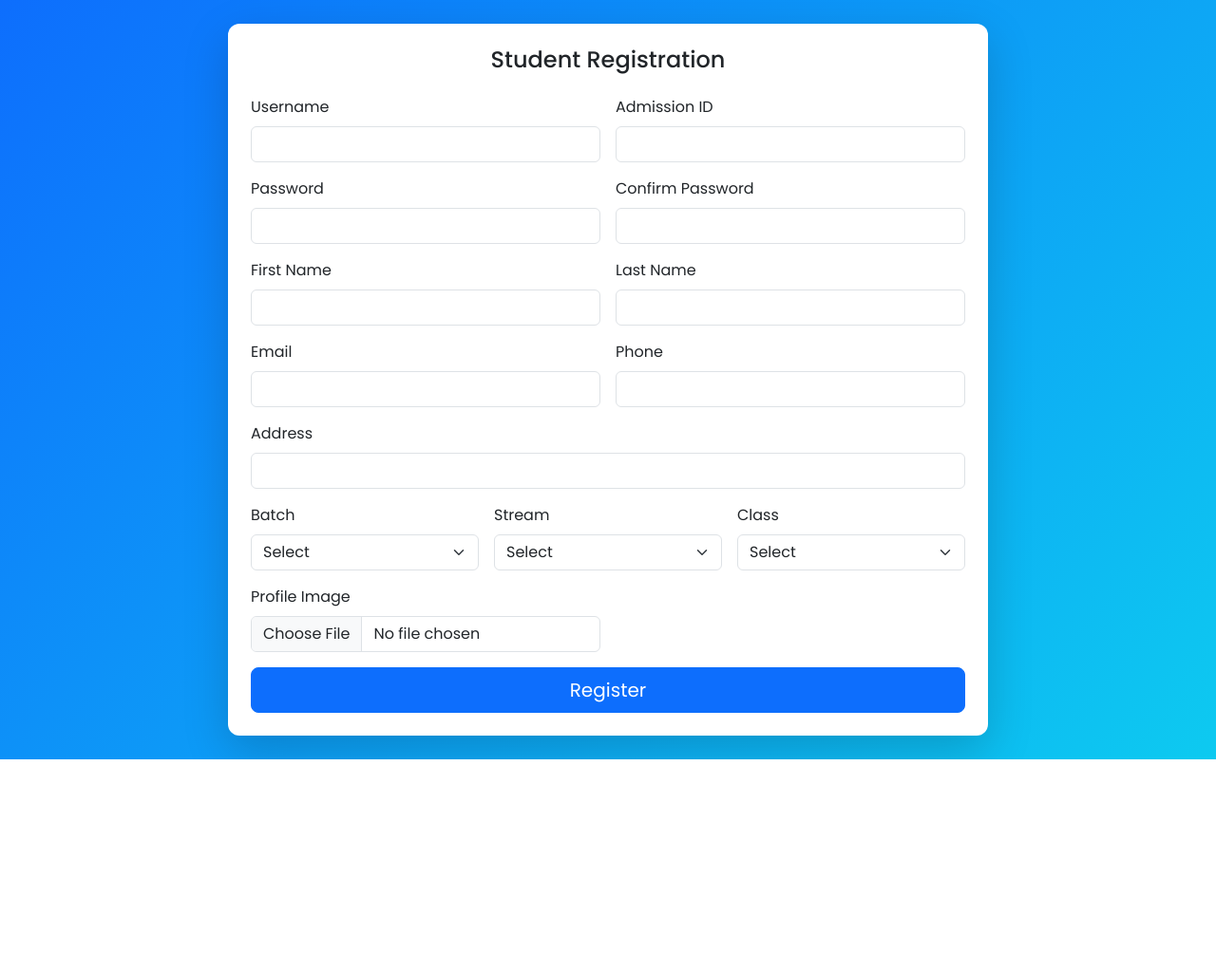
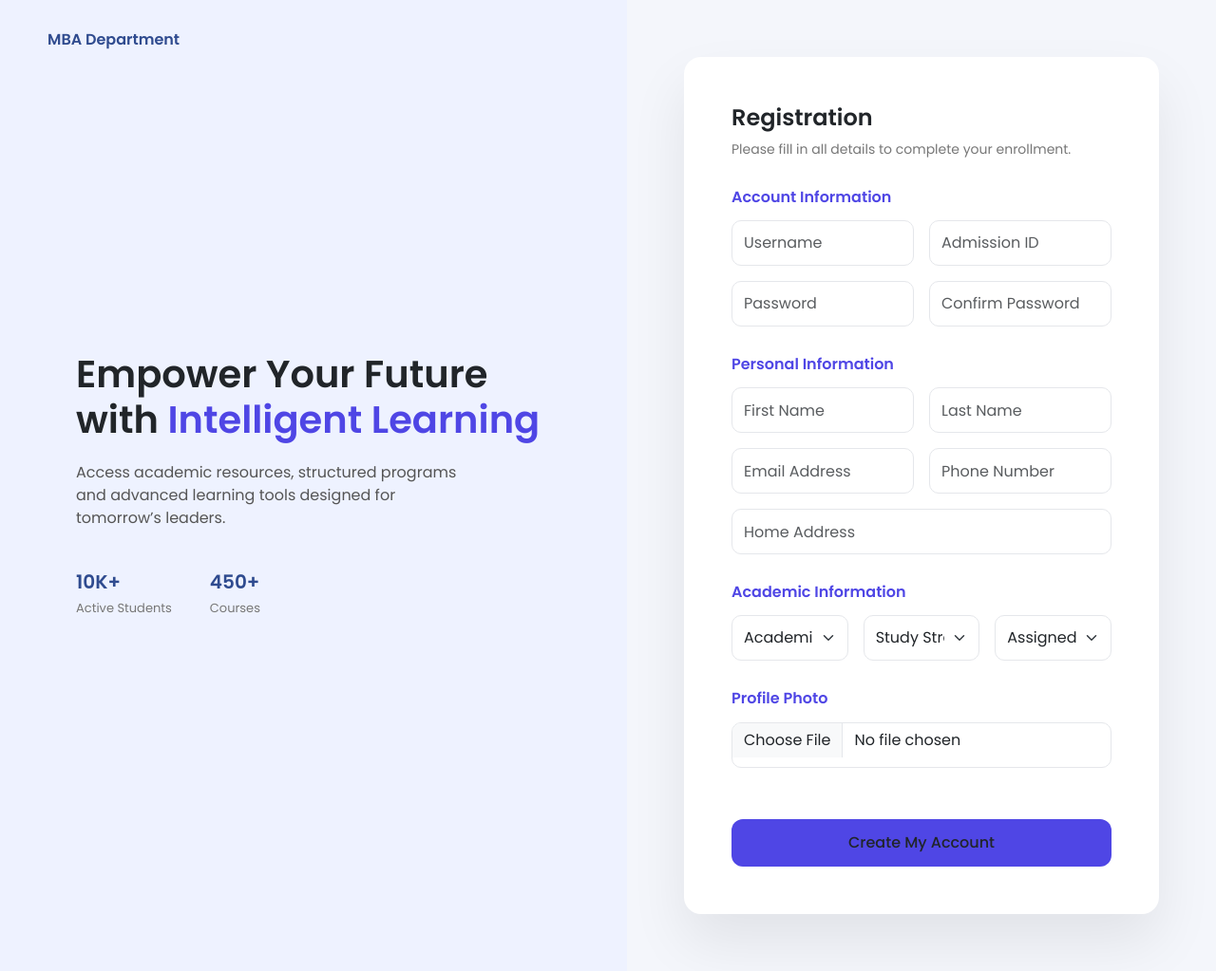
Before and after one commit to sami758600/Department, a PHP site: page /anu/register.php in a window 1280 px wide. Shown: the whole page at 95% size. Before the commit the page ends 800 px from the top, so only its background shows below. Run offline with PHP 8.4, Linux system fonts and the light colour scheme; data comes from the database, SQL or seed files in the repository.

Commit message:
login&register_update

```diff
--- a/libraries/constants.php
+++ b/libraries/constants.php
@@ -24,8 +24,8 @@ DEFINE('DB_SERVER', "localhost");
 //database login name
 DEFINE('DB_USER', "root");
 //database login password
-// DEFINE('DB_PASS', "MyNewPass123!");
-DEFINE('DB_PASS', "Sami@7586");
+DEFINE('DB_PASS', "MyNewPass123!");
+// DEFINE('DB_PASS', "Sami@7586");
 
 //database name
 DEFINE('DB_DATABASE', "anu");
--- a/register.php
+++ b/register.php
@@ -87,29 +87,40 @@ if (isset($_POST['submit'])) {
 
     <link href="https://cdn.jsdelivr.net/npm/bootstrap@5.3.2/dist/css/bootstrap.min.css" rel="stylesheet">
     <link href="https://fonts.googleapis.com/css2?family=Poppins:wght@300;400;500;600&display=swap" rel="stylesheet">
+    <link rel="stylesheet" href="styles/register.css">
 
-    <style>
-        body {
-            font-family: 'Poppins', sans-serif;
-            background: linear-gradient(135deg, #0d6efd, #0dcaf0);
-            min-height: 100vh;
-            display: flex;
-            align-items: center;
-            justify-content: center;
-        }
-        .register-card {
-            max-width: 800px;
-            width: 100%;
-            border-radius: 12px;
-        }
-    </style>
+
 </head>
+
 <body>
 
-<div class="card register-card shadow-lg border-0">
-    <div class="card-body p-4">
+<div class="register-layout">
 
-        <h4 class="text-center mb-4">Student Registration</h4>
+    <!-- LEFT SIDE -->
+    <div class="left-panel">
+        <div class="brand">MBA Department</div>
+
+        <div class="left-content">
+            <h1>Empower Your Future with <span>Intelligent Learning</span></h1>
+            <p>
+                Access academic resources, structured programs and
+                advanced learning tools designed for tomorrow’s leaders.
+            </p>
+
+            <div class="stats">
+                <div><strong>10K+</strong><span>Active Students</span></div>
+                <div><strong>450+</strong><span>Courses</span></div>
+            </div>
+        </div>
+    </div>
+
+    <!-- RIGHT SIDE -->
+    <div class="right-panel">
+
+        <div class="form-card">
+
+            <h4>Registration</h4>
+            <p class="subtitle">Please fill in all details to complete your enrollment.</p>
 
             <?php if (isset($_SESSION['err_msg'])) { ?>
                 <div class="alert alert-danger text-center">
@@ -117,105 +128,101 @@ if (isset($_POST['submit'])) {
                 </div>
             <?php } ?>
 
-        <form method="POST" enctype="multipart/form-data" class="row g-3">
+            <form method="POST" enctype="multipart/form-data">
 
+                <!-- Account -->
+                <div class="form-section">
+                    <h6>Account Information</h6>
+                    <div class="row g-3">
                         <div class="col-md-6">
-                <label class="form-label">Username</label>
-                <input type="text" name="uname" class="form-control" required>
+                            <input type="text" name="uname" class="form-control modern-input" placeholder="Username" required>
+                        </div>
+                        <div class="col-md-6">
+                            <input type="text" name="admissionId" class="form-control modern-input" placeholder="Admission ID" required>
+                        </div>
+                        <div class="col-md-6">
+                            <input type="password" name="pword" class="form-control modern-input" placeholder="Password" required>
+                        </div>
+                        <div class="col-md-6">
+                            <input type="password" name="confirmpassword" class="form-control modern-input" placeholder="Confirm Password" required>
+                        </div>
+                    </div>
                 </div>
 
+                <!-- Personal -->
+                <div class="form-section">
+                    <h6>Personal Information</h6>
+                    <div class="row g-3">
                         <div class="col-md-6">
-                <label class="form-label">Admission ID</label>
-                <input type="text" name="admissionId" class="form-control" required>
+                            <input type="text" name="firstname" class="form-control modern-input" placeholder="First Name">
+                        </div>
+                        <div class="col-md-6">
+                            <input type="text" name="lastname" class="form-control modern-input" placeholder="Last Name">
+                        </div>
+                        <div class="col-md-6">
+                            <input type="email" name="email" class="form-control modern-input" placeholder="Email Address">
+                        </div>
+                        <div class="col-md-6">
+                            <input type="text" name="phone" class="form-control modern-input" placeholder="Phone Number">
+                        </div>
+                        <div class="col-12">
+                            <input type="text" name="address" class="form-control modern-input" placeholder="Home Address">
+                        </div>
+                    </div>
                 </div>
 
-            <div class="col-md-6">
-                <label class="form-label">Password</label>
-                <input type="password" name="pword" class="form-control" required>
-            </div>
-
-            <div class="col-md-6">
-                <label class="form-label">Confirm Password</label>
-                <input type="password" name="confirmpassword" class="form-control" required>
-            </div>
-
-            <div class="col-md-6">
-                <label class="form-label">First Name</label>
-                <input type="text" name="firstname" class="form-control">
-            </div>
-
-            <div class="col-md-6">
-                <label class="form-label">Last Name</label>
-                <input type="text" name="lastname" class="form-control">
-            </div>
-
-            <div class="col-md-6">
-                <label class="form-label">Email</label>
-                <input type="email" name="email" class="form-control">
-            </div>
-
-            <div class="col-md-6">
-                <label class="form-label">Phone</label>
-                <input type="text" name="phone" class="form-control">
-            </div>
-
-            <div class="col-md-12">
-                <label class="form-label">Address</label>
-                <input type="text" name="address" class="form-control">
-            </div>
-
+                <!-- Academic -->
+                <div class="form-section">
+                    <h6>Academic Information</h6>
+                    <div class="row g-3">
                         <div class="col-md-4">
-                <label class="form-label">Batch</label>
-                <select name="batchId" class="form-select">
-                    <option value="">Select</option>
+                            <select name="batchId" class="form-select modern-input">
+                                <option value="">Academic Batch</option>
                                 <?php foreach ($batches as $b) { ?>
                                     <option value="<?= $b['id']; ?>"><?= $b['batch']; ?></option>
                                 <?php } ?>
                             </select>
                         </div>
-
                         <div class="col-md-4">
-                <label class="form-label">Stream</label>
-                <select name="streamId" class="form-select">
-                    <option value="">Select</option>
+                            <select name="streamId" class="form-select modern-input">
+                                <option value="">Study Stream</option>
                                 <?php foreach ($streams as $s) { ?>
                                     <option value="<?= $s['id']; ?>"><?= $s['stream_code']; ?></option>
                                 <?php } ?>
                             </select>
                         </div>
-
                         <div class="col-md-4">
-                <label class="form-label">Class</label>
-                <select name="classId" id="classId" class="form-select">
-                    <option value="">Select</option>
+                            <select name="classId" id="classId" class="form-select modern-input">
+                                <option value="">Assigned Class</option>
                                 <?php foreach ($classes as $c) { ?>
                                     <option value="<?= $c['id']; ?>"><?= $c['class_name']; ?></option>
                                 <?php } ?>
                             </select>
                         </div>
-
-            <div class="col-md-6">
-                <label class="form-label">Profile Image</label>
-                <input type="file" name="usrImage" class="form-control">
+                    </div>
                 </div>
 
-            <div class="col-12 d-grid mt-3">
-                <button type="submit" name="submit" class="btn btn-primary btn-lg">
-                    Register
+                <!-- Upload -->
+                <div class="form-section">
+                    <h6>Profile Photo</h6>
+                    <input type="file" name="usrImage" class="form-control modern-input">
+                </div>
+
+                <button type="submit" name="submit" class="btn create-btn w-100 mt-4">
+                    Create My Account
                 </button>
-            </div>
 
             </form>
 
         </div>
+
     </div>
 
-<script src="https://code.jquery.com/jquery-3.7.1.min.js"></script>
-<script>
-    $('#classId').change(function () {
-        $('#section').load('section.php?classId=' + $(this).val());
-    });
-</script>
+</div>
 
 </body>
+
+
+
+
 </html>
--- /dev/null
+++ b/styles/register.css
@@ -0,0 +1,127 @@
+body{
+    font-family:'Poppins', sans-serif;
+    margin:0;
+    background:#f4f6fb;
+}
+
+/* Layout */
+
+.register-layout{
+    display:flex;
+    min-height:100vh;
+}
+
+/* LEFT PANEL */
+
+.left-panel{
+    flex:1;
+    background:#eef2ff;
+    padding:80px;
+    display:flex;
+    flex-direction:column;
+    justify-content:center;
+}
+
+.brand{
+    position:absolute;
+    top:30px;
+    left:50px;
+    font-weight:600;
+    color:#2f4b8f;
+}
+
+.left-content h1{
+    font-weight:700;
+    font-size:40px;
+}
+
+.left-content h1 span{
+    color:#4f46e5;
+}
+
+.left-content p{
+    margin-top:20px;
+    color:#555;
+    max-width:420px;
+}
+
+.stats{
+    display:flex;
+    gap:40px;
+    margin-top:40px;
+}
+
+.stats strong{
+    font-size:20px;
+    display:block;
+    color:#2f4b8f;
+}
+
+.stats span{
+    font-size:13px;
+    color:#777;
+}
+
+/* RIGHT PANEL */
+
+.right-panel{
+    flex:1;
+    display:flex;
+    align-items:center;
+    justify-content:center;
+    padding:60px;
+}
+
+.form-card{
+    width:100%;
+    max-width:650px;
+    background:white;
+    padding:50px;
+    border-radius:18px;
+    box-shadow:0 30px 60px rgba(0,0,0,0.08);
+}
+
+.form-card h4{
+    font-weight:600;
+}
+
+.subtitle{
+    font-size:14px;
+    color:#777;
+    margin-bottom:30px;
+}
+
+.form-section{
+    margin-bottom:30px;
+}
+
+.form-section h6{
+    font-weight:600;
+    margin-bottom:15px;
+    color:#4f46e5;
+}
+
+.modern-input{
+    height:48px;
+    border-radius:10px;
+    border:1px solid #e5e7eb;
+}
+
+.modern-input:focus{
+    border-color:#4f46e5;
+    box-shadow:0 0 0 3px rgba(79,70,229,0.15);
+}
+
+.create-btn{
+    background:#4f46e5;
+    height:50px;
+    border:none;
+    border-radius:12px;
+    font-weight:500;
+    transition:all 0.3s ease;
+}
+
+.create-btn:hover{
+    background:#4338ca;
+    transform:translateY(-2px);
+}
```
Also changed, not shown: login.php (+50 -102 lines), styles/login.css (added, +168 -0 lines). Lines whose indentation alone changed are shown as unchanged.
